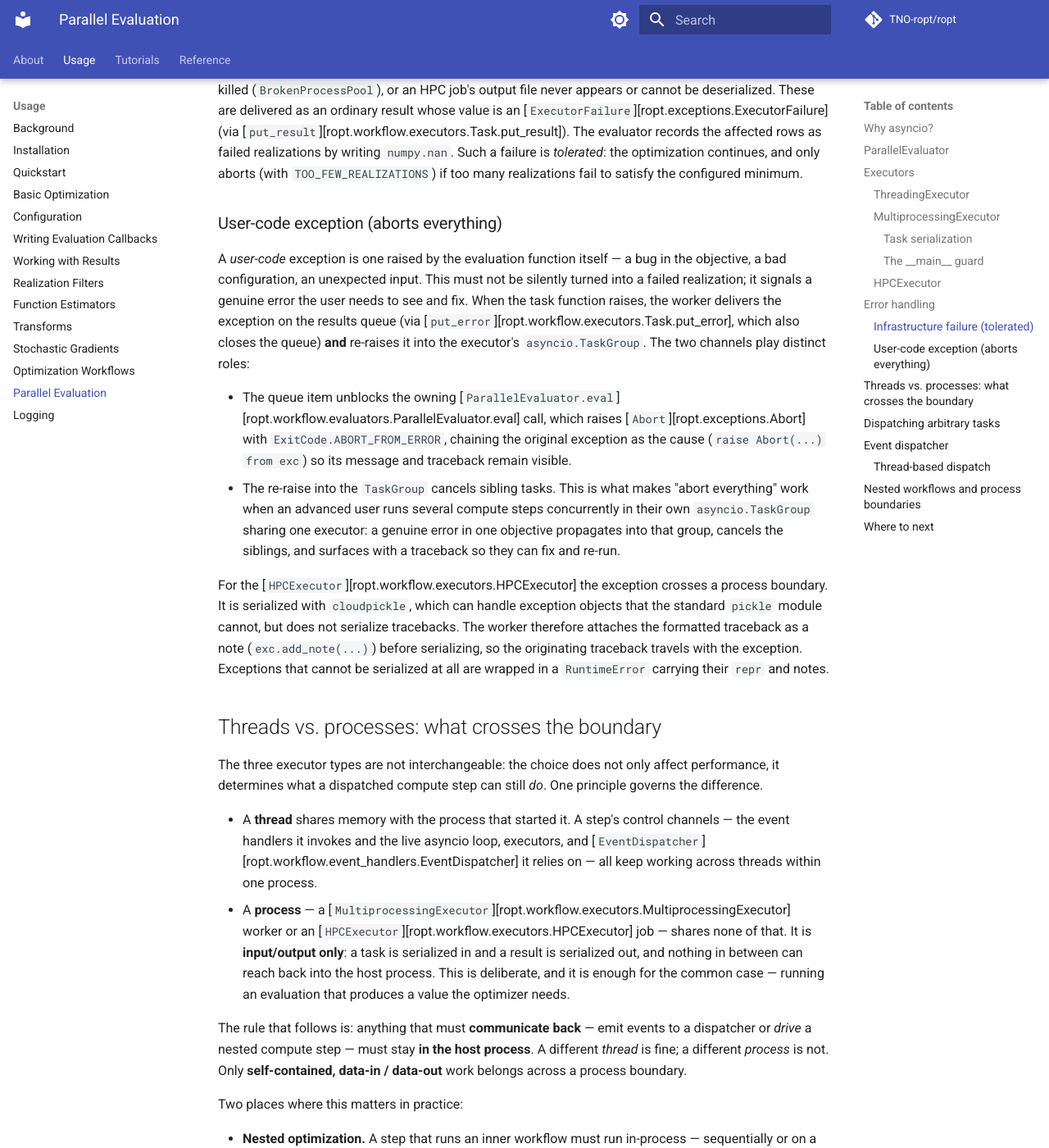
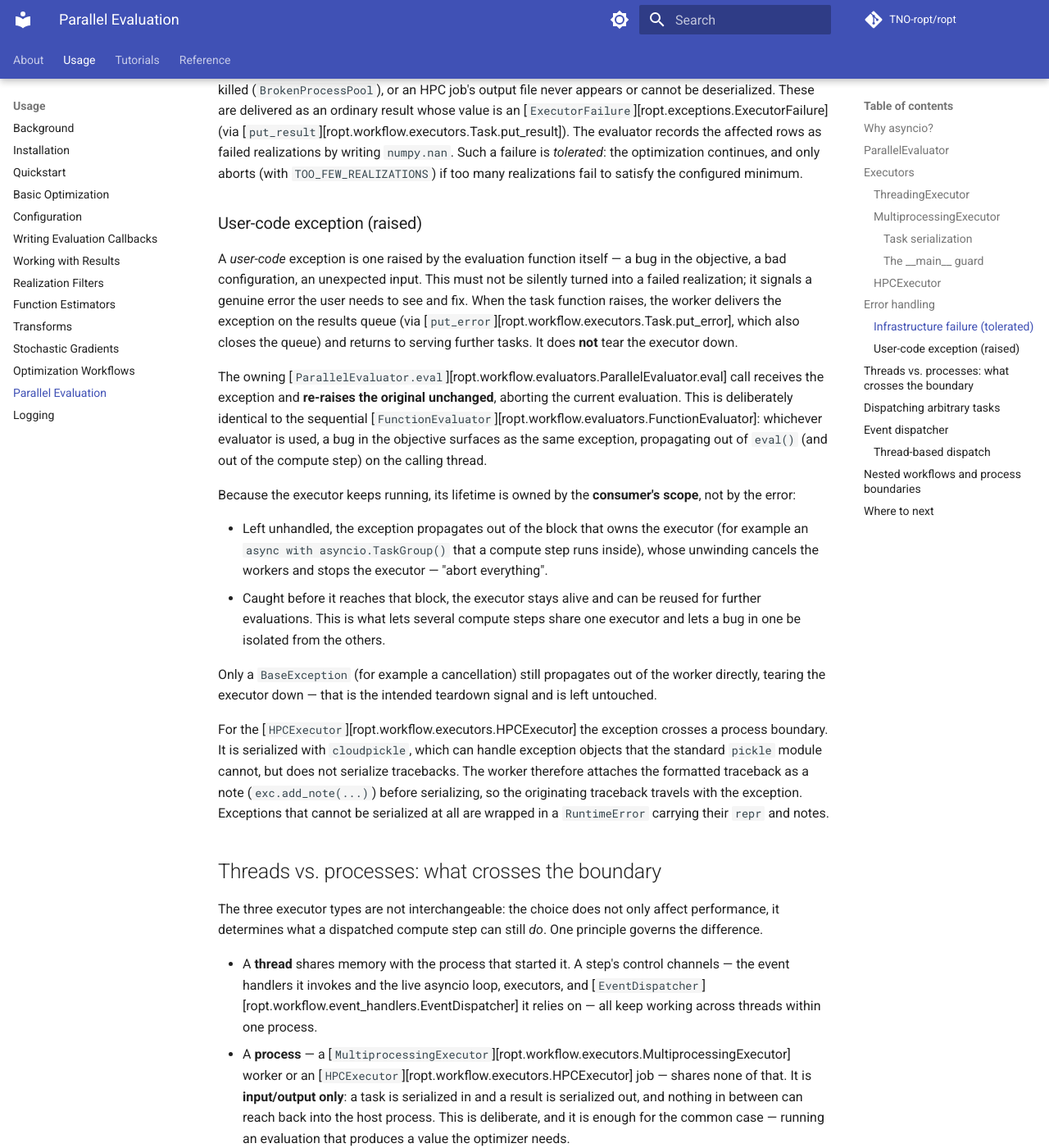
Before and after one commit to TNO-ropt/ropt, an MkDocs documentation site: the page built from docs/usage/parallel.md, in a window 1280 px wide and 1400 px high, scrolled down 5334 px. Shown: the whole window at 82% size. Built offline with MkDocs 1.6.1 and Material for MkDocs 9.7.7, drawn with Linux system fonts in a browser that asks for light colours; comment, search, counter and statistics services are not loaded; the version menu is left out.

Commit message:
Re-raise user-code errors in parallel evaluation

```diff
--- a/docs/usage/parallel.md
+++ b/docs/usage/parallel.md
@@ -230,7 +230,7 @@ failure is *tolerated*: the optimization continues, and only aborts (with
 `TOO_FEW_REALIZATIONS`) if too many realizations fail to satisfy the configured
 minimum.
 
-### User-code exception (aborts everything)
+### User-code exception (raised)
 
 A *user-code* exception is one raised by the evaluation function itself — a bug
 in the objective, a bad configuration, an unexpected input. This must not be
@@ -238,19 +238,31 @@ silently turned into a failed realization; it signals a genuine error the user
 needs to see and fix. When the task function raises, the worker delivers the
 exception on the results queue (via
 [`put_error`][ropt.workflow.executors.Task.put_error], which also closes the
-queue) **and** re-raises it into the executor's `asyncio.TaskGroup`. The two
-channels play distinct roles:
+queue) and returns to serving further tasks. It does **not** tear the executor
+down.
 
-- The queue item unblocks the owning
-  [`ParallelEvaluator.eval`][ropt.workflow.evaluators.ParallelEvaluator.eval]
-  call, which raises [`Abort`][ropt.exceptions.Abort] with
-  `ExitCode.ABORT_FROM_ERROR`, chaining the original exception as the cause
-  (`raise Abort(...) from exc`) so its message and traceback remain visible.
-- The re-raise into the `TaskGroup` cancels sibling tasks. This is what makes
-  "abort everything" work when an advanced user runs several compute steps
-  concurrently in their own `asyncio.TaskGroup` sharing one executor: a genuine
-  error in one objective propagates into that group, cancels the siblings, and
-  surfaces with a traceback so they can fix and re-run.
+The owning
+[`ParallelEvaluator.eval`][ropt.workflow.evaluators.ParallelEvaluator.eval]
+call receives the exception and **re-raises the original unchanged**, aborting
+the current evaluation. This is deliberately identical to the sequential
+[`FunctionEvaluator`][ropt.workflow.evaluators.FunctionEvaluator]: whichever
+evaluator is used, a bug in the objective surfaces as the same exception,
+propagating out of `eval()` (and out of the compute step) on the calling thread.
+
+Because the executor keeps running, its lifetime is owned by the **consumer's
+scope**, not by the error:
+
+- Left unhandled, the exception propagates out of the block that owns the
+  executor (for example an `async with asyncio.TaskGroup()` that a compute step
+  runs inside), whose unwinding cancels the workers and stops the executor —
+  "abort everything".
+- Caught before it reaches that block, the executor stays alive and can be
+  reused for further evaluations. This is what lets several compute steps share
+  one executor and lets a bug in one be isolated from the others.
+
+Only a `BaseException` (for example a cancellation) still propagates out of the
+worker directly, tearing the executor down — that is the intended teardown
+signal and is left untouched.
 
 For the [`HPCExecutor`][ropt.workflow.executors.HPCExecutor] the exception
 crosses a process boundary. It is serialized with `cloudpickle`, which can
```
Also changed, not shown: 6 other files.
